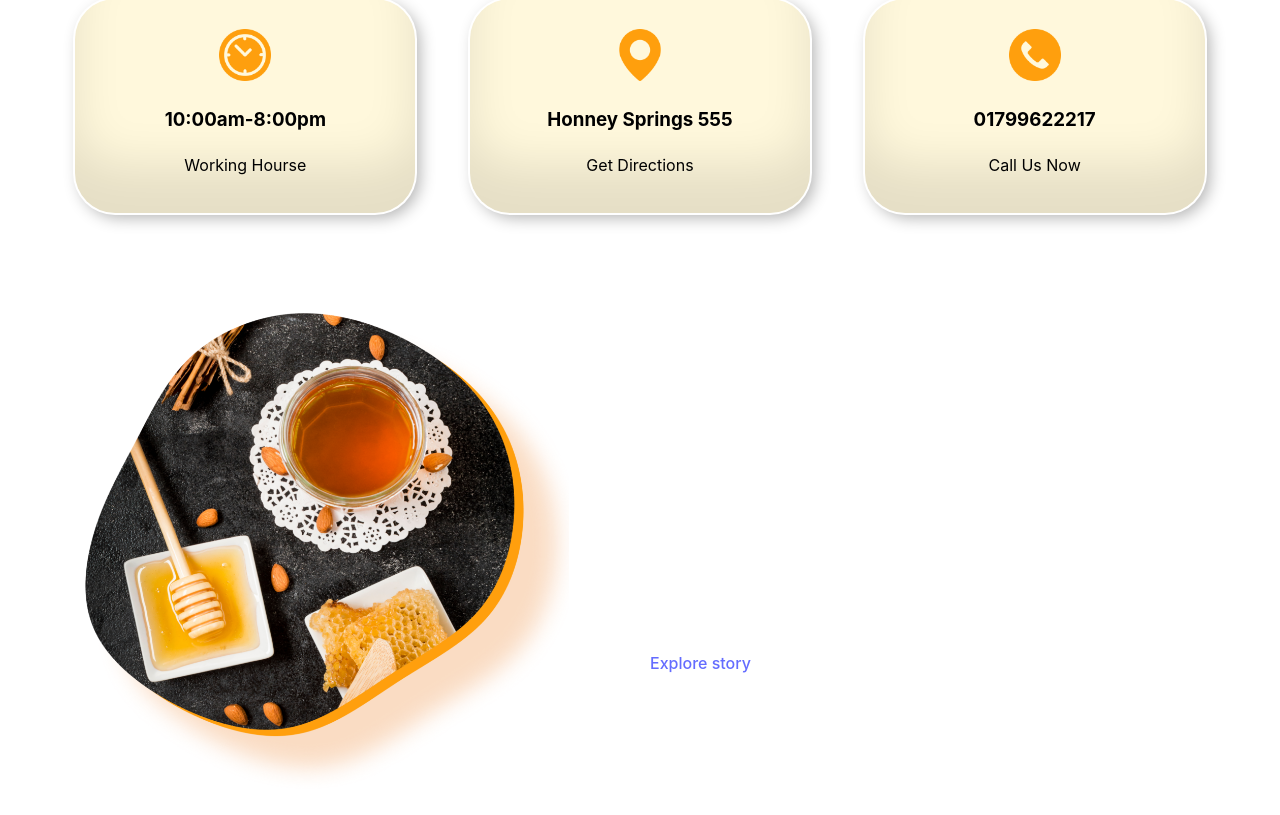
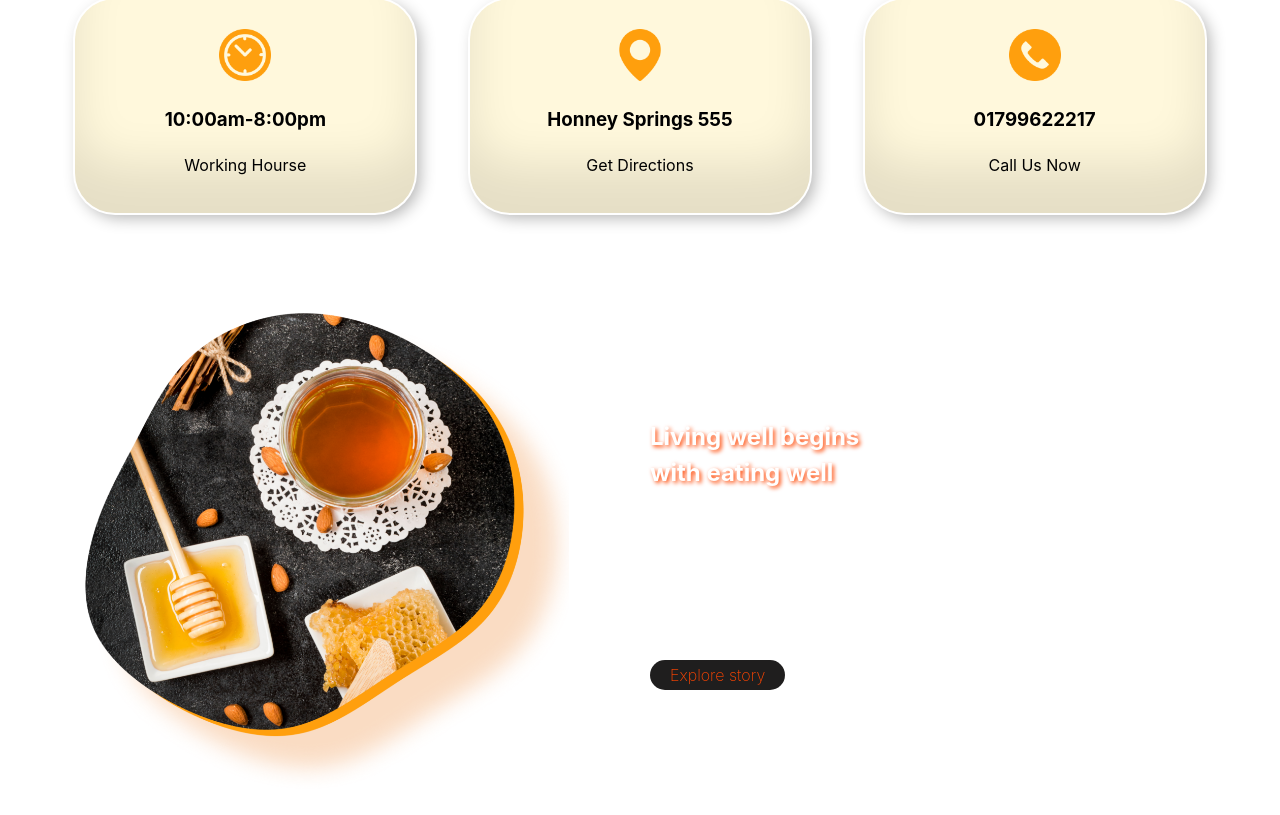
Before and after one commit to Flocky05/Coocky, a React (Vite) app: page / in a window 1280 px wide. Shown: the part 1687-2502 px from the top of the page. Built offline with nearby package versions, Linux system fonts and the light colour scheme.

Commit message:
update honey section

```diff
--- a/src/component/Honey/Honey.css
+++ b/src/component/Honey/Honey.css
@@ -6,9 +6,29 @@
     grid-row-gap: 0px;
     justify-items:center;
     align-items: center;
+
 }
 .honey-container img{
     height: 500px;
     width: 500px;
     padding: 40px;
 }
+.honey-container h2 {
+    color: white;
+    text-shadow: 2px 2px 4px orangered;
+  }
+
+  .honey-container a{
+    color: orangered;
+    background-color: rgb(31, 30, 30);
+    padding-left: 20px;
+    padding-right: 20px;
+    padding-top: 5px;
+    padding-bottom: 5px;
+    border-radius: 20px;
+    font-size: 16px;
+    font-weight:200;
+  }
+  .honey-body{
+    padding-right: 40px;
+  }
--- a/src/component/Honey/Honey.jsx
+++ b/src/component/Honey/Honey.jsx
@@ -4,11 +4,14 @@ const Honey = () => {
     return (
         <div className="honey-container">
             <img src={hero} alt="" />
-            <div>
+            <div className="honey-body">
                 <h2>Living well begins <br /> with eating well</h2>
                 <p>Lorem ipsum dolor sit amet consectetur adipisicing elit. Nostrum magnam nulla quidem expedita, debitis unde fugit adipisci veniam cupiditate accusamus.</p>
-                <p>Lorem ipsum dolor sit amet consectetur adipisicing elit. Reprehenderit, laboriosam.</p>
+                <p>Lorem ipsum dolor sit amet consectetur adipisicing elit. Reprehenderit, debitis unde fugit adipisci veniam cupiditate accusamus laboriosam.</p>
+                <div>
                 <a href="">Explore story</a>
+
+                </div>
             </div>
         </div>
     );
```
